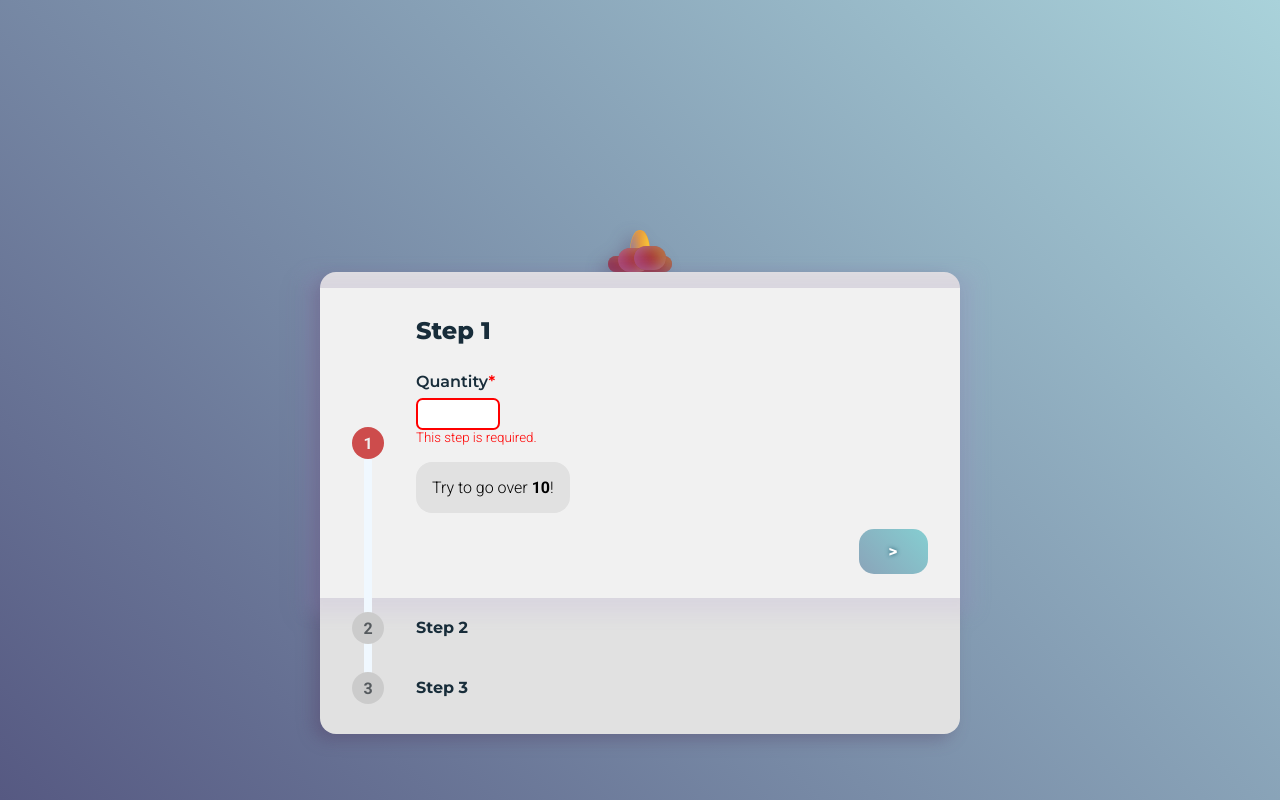
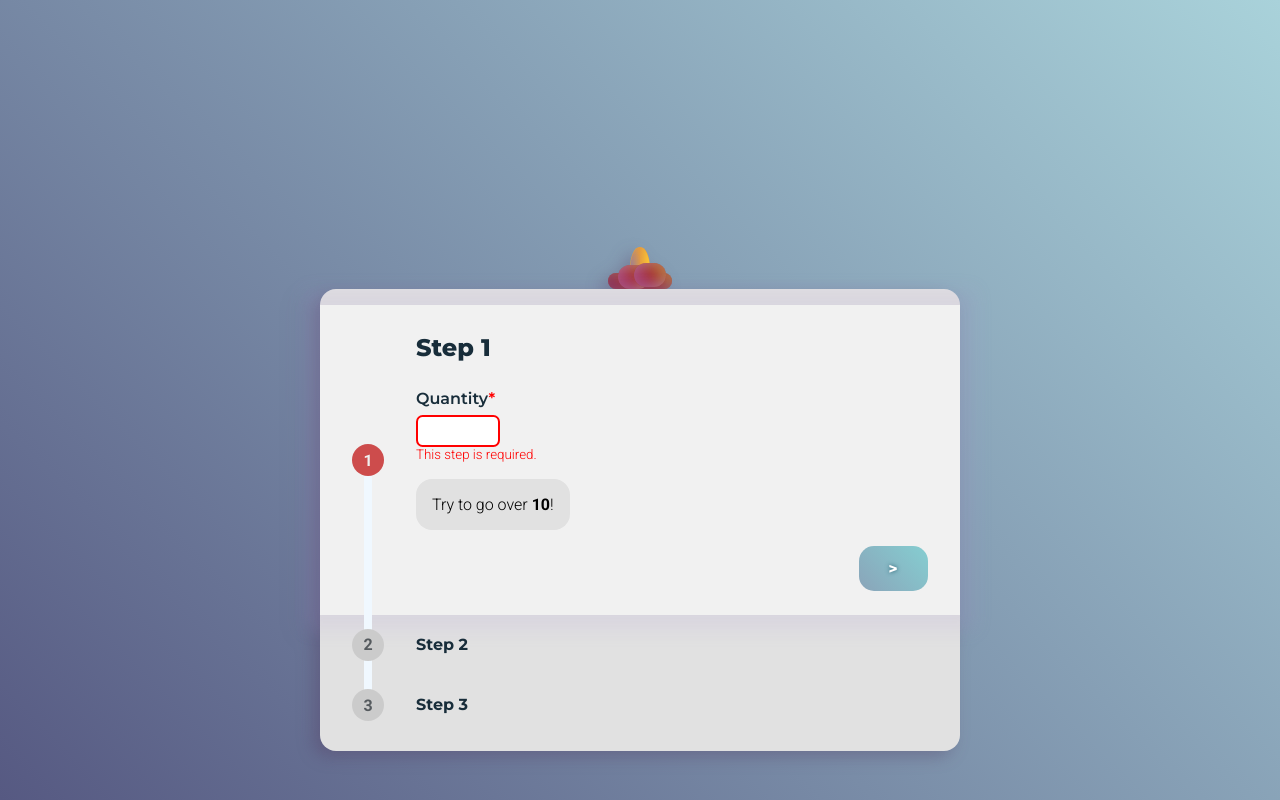
Before and after one commit to AjejeBrazorf/treedom-assign, an Angular app: page / in a window 1280 px wide. Built offline with nearby package versions, Linux system fonts and the light colour scheme.

Commit message:
center stepper

```diff
--- a/src/app/app.component.scss
+++ b/src/app/app.component.scss
@@ -4,6 +4,8 @@
   display: flex;
   flex-direction: column;
   align-items: center;
+  height: inherit;
+  justify-content: center;
 
   label {
     display: flex;
```
